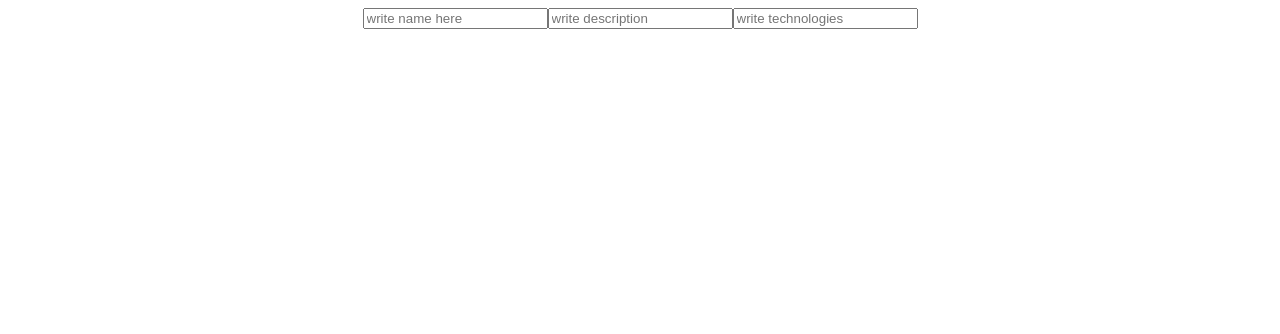
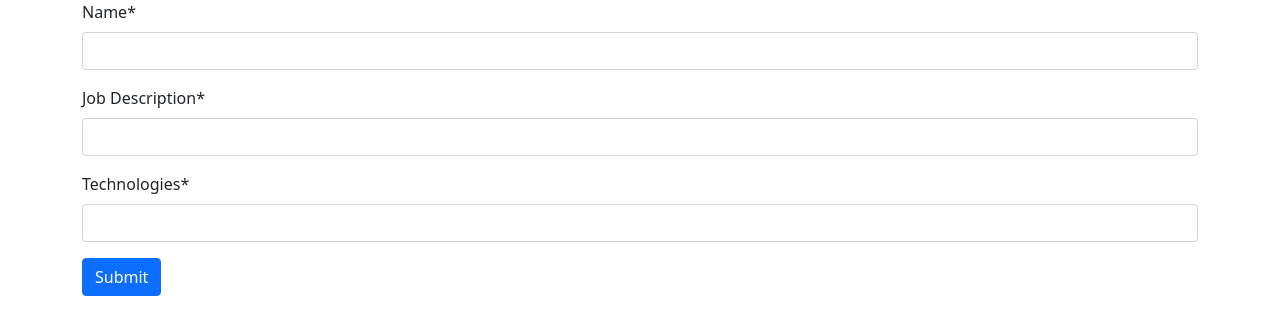
Before and after one commit to captainkshitij2/Oxalo, a React (Create React App) app: page / in a window 1280 px wide. Shown: the top 334 px of the page. Built offline with nearby package versions, Linux system fonts and the light colour scheme.

Commit message:
added hr form and working of it

```diff
--- a/package.json
+++ b/package.json
@@ -6,6 +6,7 @@
     "@testing-library/jest-dom": "^5.15.0",
     "@testing-library/react": "^11.2.7",
     "@testing-library/user-event": "^12.8.3",
+    "bootstrap": "^5.1.3",
     "react": "^17.0.2",
     "react-bootstrap": "^2.0.2",
     "react-dom": "^17.0.2",
--- a/public/index.html
+++ b/public/index.html
@@ -15,6 +15,7 @@
       user's mobile device or desktop. See https://developers.google.com/web/fundamentals/web-app-manifest/
     -->
     <link rel="manifest" href="%PUBLIC_URL%/manifest.json" />
+    <link href="https://cdn.jsdelivr.net/npm/bootstrap@5.1.3/dist/css/bootstrap.min.css" rel="stylesheet" integrity="sha384-1BmE4kWBq78iYhFldvKuhfTAU6auU8tT94WrHftjDbrCEXSU1oBoqyl2QvZ6jIW3" crossorigin="anonymous">
     <!--
       Notice the use of %PUBLIC_URL% in the tags above.
       It will be replaced with the URL of the `public` folder during the build.
--- a/src/App.css
+++ b/src/App.css
@@ -1,38 +1,4 @@
-.App {
-  text-align: center;
+main
+{
+  background: blue;
 }
-
-.App-logo {
-  height: 40vmin;
-  pointer-events: none;
-}
-
-@media (prefers-reduced-motion: no-preference) {
-  .App-logo {
-    animation: App-logo-spin infinite 20s linear;
-  }
-}
-
-.App-header {
-  background-color: #282c34;
-  min-height: 100vh;
-  display: flex;
-  flex-direction: column;
-  align-items: center;
-  justify-content: center;
-  font-size: calc(10px + 2vmin);
-  color: white;
-}
-
-.App-link {
-  color: #61dafb;
-}
-
-@keyframes App-logo-spin {
-  from {
-    transform: rotate(0deg);
-  }
-  to {
-    transform: rotate(360deg);
-  }
-}
--- a/src/App.js
+++ b/src/App.js
@@ -1,10 +1,12 @@
 import './App.css';
-import Dashboard from './hr';
+import Create from './Create';
 
 function App() {
   return (
     <div className="App">
-     <Dashboard/>
+
+      <Create/>
+
 
     </div>
   );
--- /dev/null
+++ b/src/Create.jsx
@@ -0,0 +1,44 @@
+import React, { useState } from 'react';
+
+const Create = (props) => {
+    const [data, setData] = useState({
+        name: '',
+        username: '',
+        email: ''
+
+    });
+
+    const { name, username, email } = data;
+
+    const handleChange = (e) => {
+        setData({...data, [e.target.name]: e.target.value});
+    }
+
+    const handleSubmit = (e) => {
+        e.preventDefault();
+        console.log(data)
+    }
+
+    return (
+        <div className="container">
+
+            <form onSubmit= {handleSubmit}>
+                <div className="mb-3">
+                    <label className="form-label">Name<span>*</span></label>
+                    <input type="text" className="form-control" name= "name" value= {name} onChange= {handleChange} />
+                </div>
+                <div className="mb-3">
+                    <label className="form-label">Job Description<span>*</span></label>
+                    <input type="text" className="form-control" name= "username" value= {username} onChange= {handleChange} />
+                </div>
+                <div className="mb-3">
+                    <label className="form-label">Technologies<span>*</span></label>
+                    <input type="email" className="form-control" name= "email" value= {email} onChange= {handleChange} />
+                </div>
+                <button type="submit" className="btn btn-primary">Submit</button>
+            </form>
+        </div>
+    );
+}
+
+export default Create;
--- a/src/hr.js
+++ /dev/null
@@ -1,38 +0,0 @@
-import React from "react";
-import { useState } from "react";
-import { useEffect } from "react";
-
-
-function Dashboard ()  {
-
-// const [cap,setCap]= useState[''];
-
-return (
-<>
-
-
-<div>
-
-<input type='text' placeholder='write name here' />
-
-<input type='text' placeholder='write description' />
-
-
-<input type='text' placeholder='write technologies' />
-
-
-
-
-
-</div>
-
-</>
-
-
-)
-
-
-
-};
-
-export default Dashboard ;
--- a/src/index.js
+++ b/src/index.js
@@ -2,6 +2,8 @@ import React from 'react';
 import ReactDOM from 'react-dom';
 // import './index.css';
 import App from './App';
+import 'bootstrap/dist/css/bootstrap.css';
+
 // import reportWebVitals from './reportWebVitals';
 
 ReactDOM.render(
```
Also changed, not shown: 1 other file (tests, documents, lock files or other folders).
